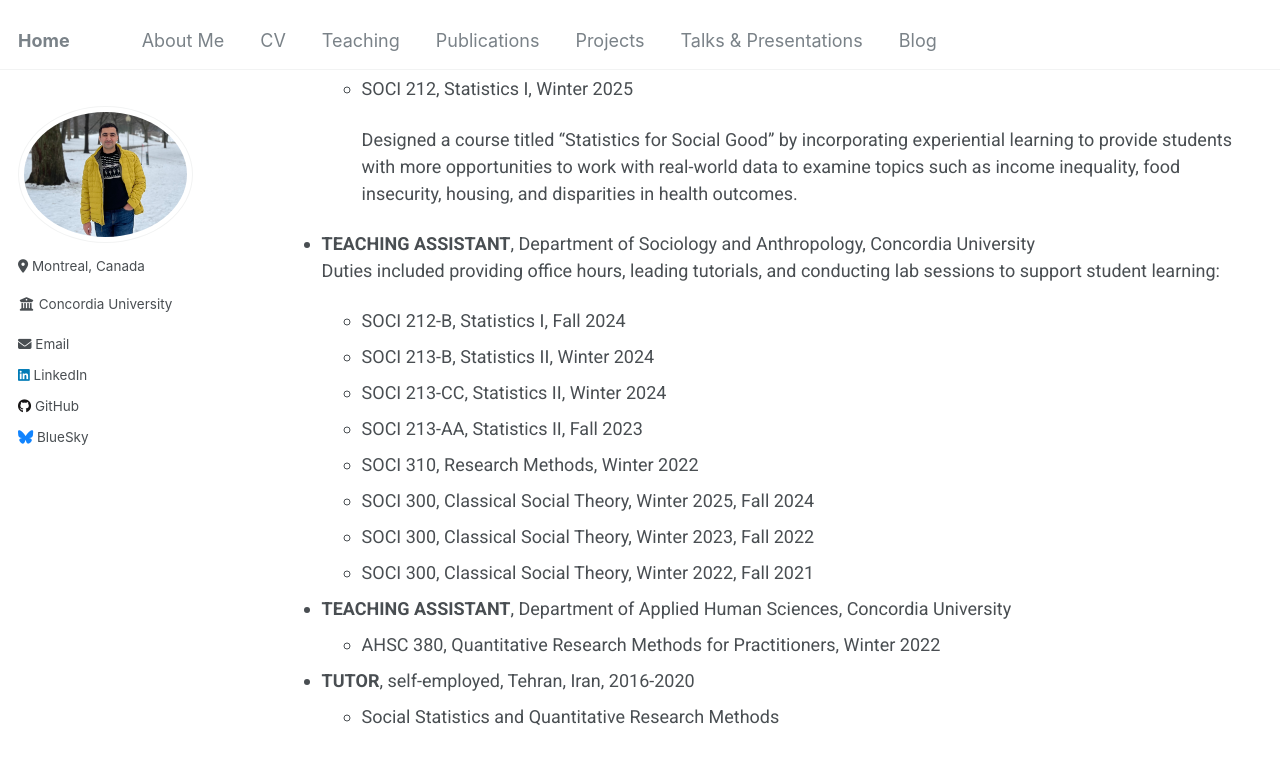
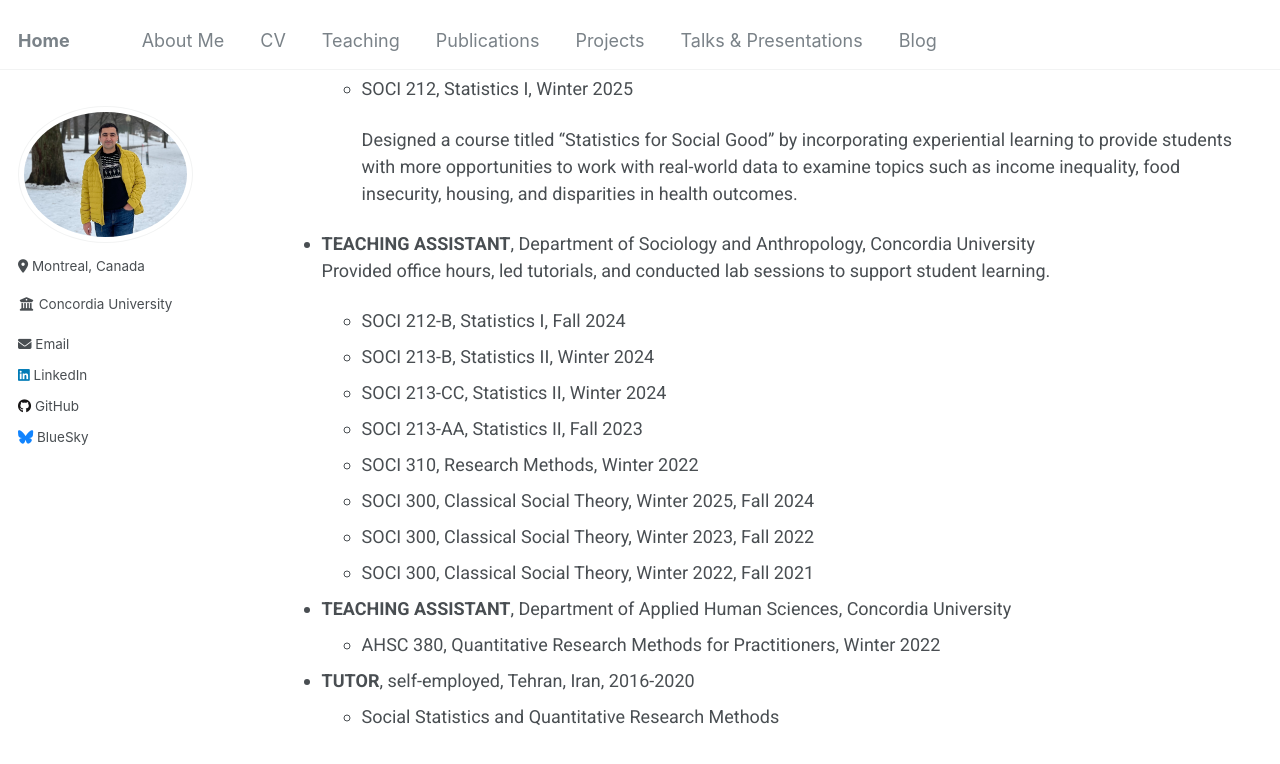
Before and after one commit to Mohsnmonji/mohsnmonji.github.io, a Jekyll site: the page built from _pages/teaching.md, in a window 1280 px wide and 900 px high, scrolled down 851 px. Shown: the top 764 px of the window. Built offline with Jekyll 4.4.1, drawn with Linux system fonts in a browser that asks for light colours.

Commit message:
Update teaching.md

```diff
--- a/_pages/teaching.md
+++ b/_pages/teaching.md
@@ -36,7 +36,7 @@ I approach teaching as an enjoyable experience where students feel encouraged to
     Designed a course titled “Statistics for Social Good” by incorporating experiential learning to provide students with more opportunities to work with real-world data to examine topics such as income inequality, food insecurity, housing, and disparities in health outcomes.
 
 - **TEACHING ASSISTANT**, Department of Sociology and Anthropology, Concordia University
-    Duties included providing office hours, leading tutorials, and conducting lab sessions to support student learning:
+  Provided office hours, led tutorials, and conducted lab sessions to support student learning.
 
   - SOCI 212-B, Statistics I, Fall 2024
   - SOCI 213-B, Statistics II, Winter 2024
```
